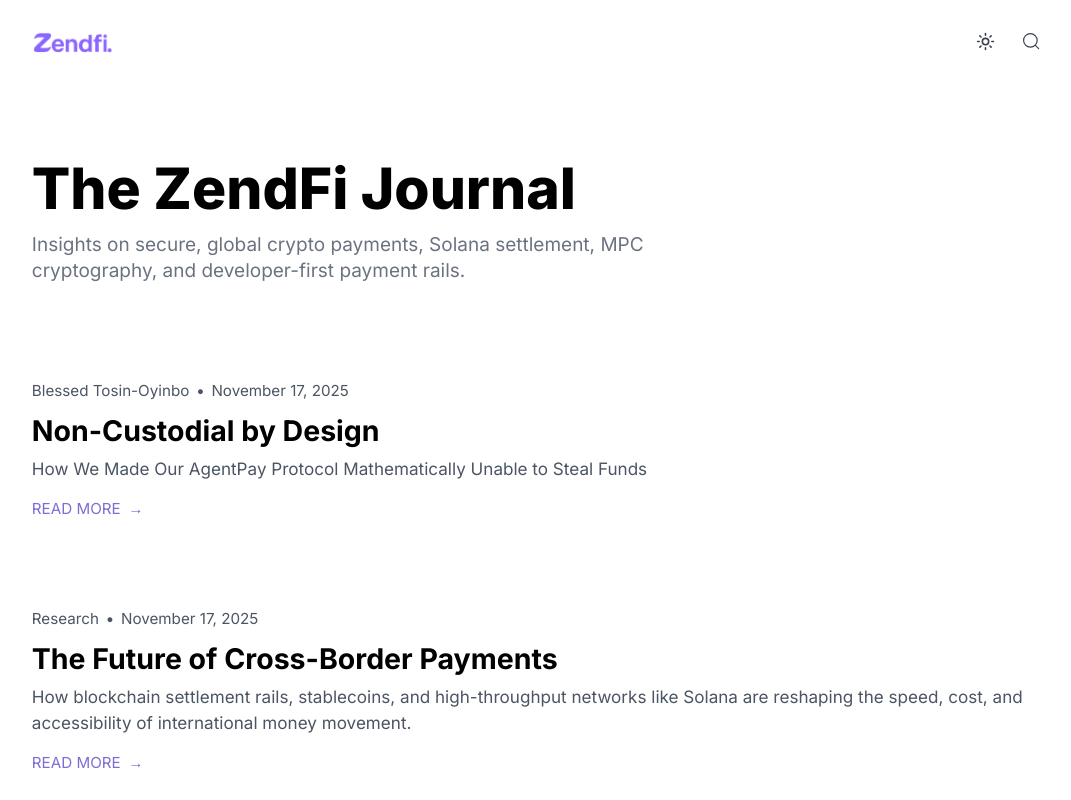
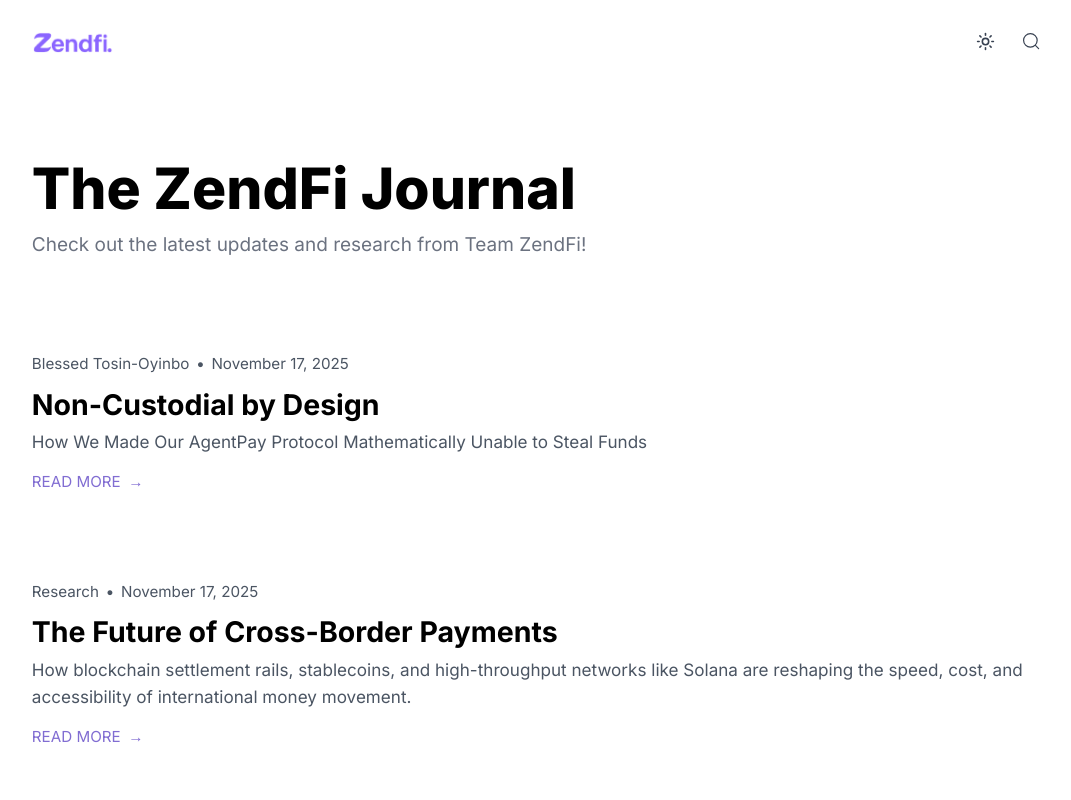
Before and after one commit to zendfi/zendfi-blog, a Next.js app: page / in a window 1280 px wide. Shown: the whole page, without its empty margins (99-1170 px from the left). Built offline with nearby package versions, Linux system fonts and the light colour scheme.

Commit message:
minor changes

```diff
--- a/src/app/layout.tsx
+++ b/src/app/layout.tsx
@@ -20,7 +20,7 @@
     template: '%s | Zendfi'
   },
   description:
-    'Zendfi Blog: Insights into crypto payments infrastructure built on Solana...',
+    'Zendfi Blog: Checkout the latest updates and research from Team ZendFi!',
   metadataBase: new URL('https://blog.zendfi.tech'),
 
   manifest: '/manifest.json',
--- a/src/components/SearchModalProvider.tsx
+++ b/src/components/SearchModalProvider.tsx
@@ -165,8 +165,7 @@
                 The ZendFi Journal
               </h1>
               <p className="text-base sm:text-lg md:text-xl text-gray-500 leading-relaxed">
-                Insights on secure, global crypto payments, Solana settlement,
-                MPC cryptography, and developer-first payment rails.
+                Check out the latest updates and research from Team ZendFi!
               </p>
             </div>
           </section>
```
